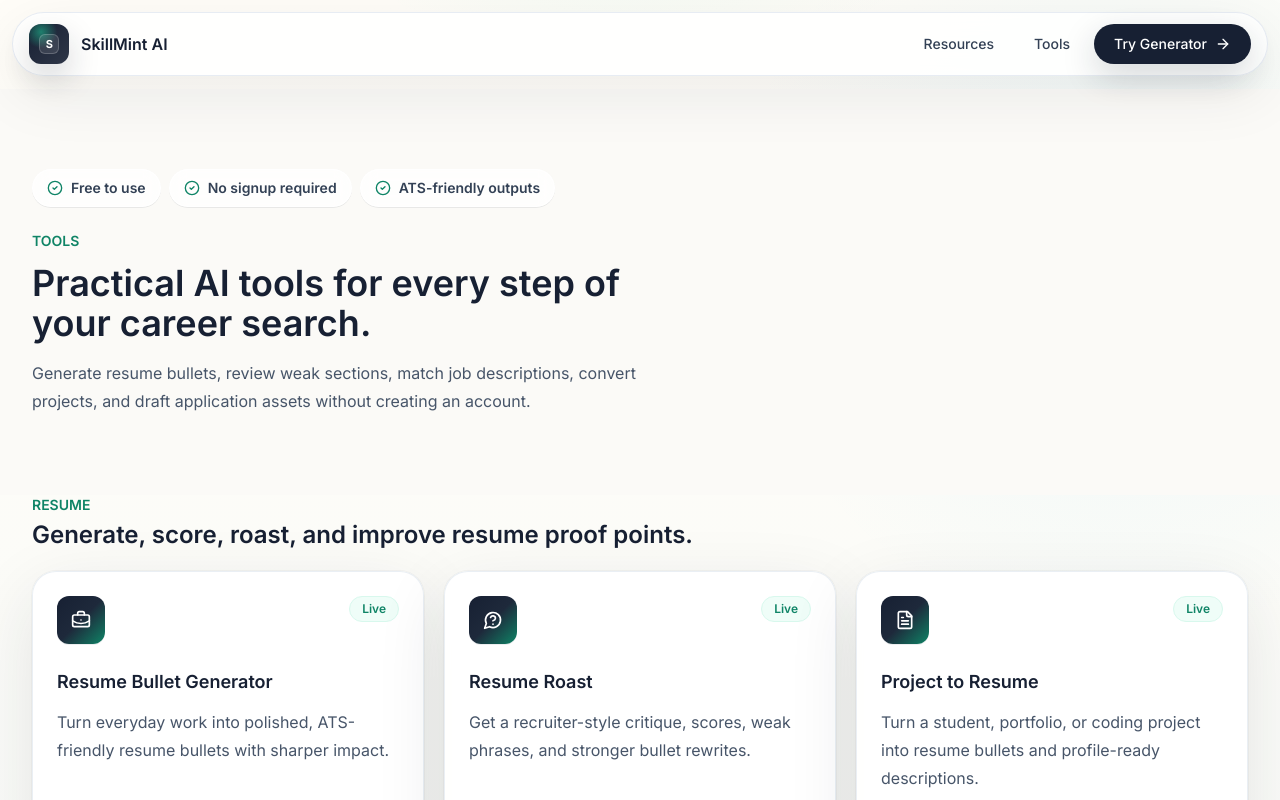
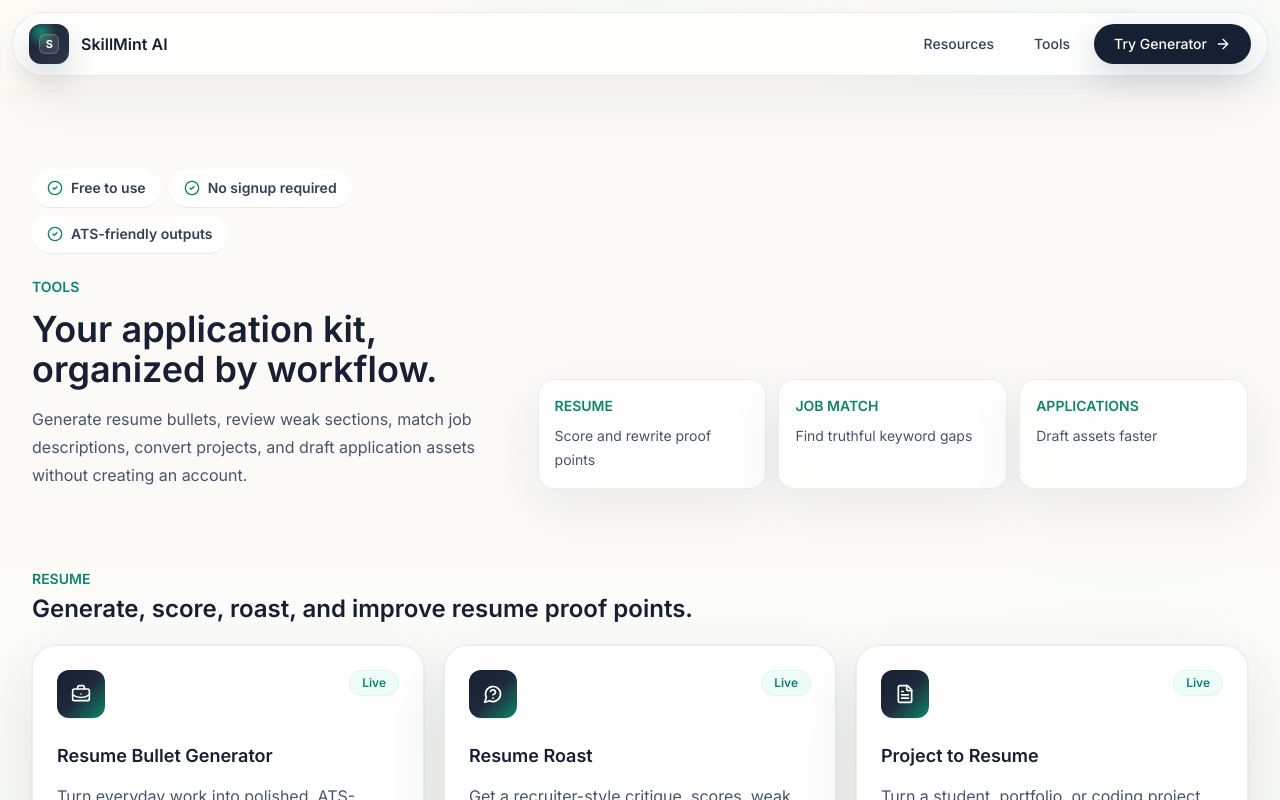
Before and after one commit to sidhesh0706/skillmint-ai, a Next.js app: page /tools in a window 1280 px wide. Shown: the top 800 px of the page. Built offline with nearby package versions, Linux system fonts and the light colour scheme.

Commit message:
Polish cross-page visual system

```diff
--- a/app/globals.css
+++ b/app/globals.css
@@ -76,6 +76,14 @@
 
   .metric-tile {
     @apply rounded-2xl border border-slate-200/75 bg-white/80 p-4 shadow-[0_18px_54px_rgba(23,32,51,0.08)] backdrop-blur;
+  }
+
+  .marquee-track {
+    animation: marquee-slide 28s linear infinite;
+  }
+
+  .feature-marquee {
+    mask-image: linear-gradient(90deg, transparent, black 5%, black 95%, transparent);
   }
 
   .fade-in-up {
@@ -262,10 +270,21 @@
   }
 }
 
+@keyframes marquee-slide {
+  from {
+    transform: translateX(0);
+  }
+
+  to {
+    transform: translateX(-50%);
+  }
+}
+
 @media (prefers-reduced-motion: reduce) {
   .fade-in-up,
   .fade-in-up-delayed,
   .floating-card,
+  .marquee-track,
   .section-reveal,
   .starfield,
   .scan-line::after,
--- a/app/page.tsx
+++ b/app/page.tsx
@@ -141,6 +141,16 @@
   "Software engineers",
   "Data analysts",
   "Career switchers",
+];
+
+const capabilityStripItems = [
+  "Resume scoring",
+  "JD match",
+  "Bullet rewrite",
+  "Keyword gaps",
+  "Project to resume",
+  "Cover letter draft",
+  "LinkedIn headline",
 ];
 
 export const metadata: Metadata = {
@@ -345,18 +355,10 @@
 
       <section className="-mt-4 pb-12 sm:pb-16">
         <div className="container-shell">
-          <div className="overflow-hidden rounded-[1.75rem] bg-ink px-4 py-4 text-white shadow-[0_28px_90px_rgba(23,32,51,0.18)]">
-            <div className="flex min-w-max gap-3 text-sm font-semibold uppercase tracking-[0.18em] text-slate-200">
-              {[
-                "Resume scoring",
-                "JD match",
-                "Bullet rewrite",
-                "Keyword gaps",
-                "Project to resume",
-                "Cover letter draft",
-                "LinkedIn headline",
-              ].map((item) => (
-                <span key={item} className="inline-flex items-center gap-3">
+          <div className="feature-marquee overflow-hidden rounded-[1.75rem] bg-ink px-4 py-4 text-white shadow-[0_28px_90px_rgba(23,32,51,0.18)]">
+            <div className="marquee-track flex w-max gap-3 text-sm font-semibold uppercase tracking-[0.18em] text-slate-200">
+              {[...capabilityStripItems, ...capabilityStripItems].map((item, index) => (
+                <span key={`${item}-${index}`} className="inline-flex items-center gap-3 whitespace-nowrap">
                   {item}
                   <span className="h-1.5 w-1.5 rounded-full bg-mint-300" />
                 </span>
--- a/app/resources/page.tsx
+++ b/app/resources/page.tsx
@@ -106,20 +106,22 @@
       <section className="cosmic-shell py-14 sm:py-20">
         <CelestialBackground intensity="section" />
         <div className="container-shell">
+          <div className="grid gap-8 lg:grid-cols-[0.85fr_1.15fr] lg:items-end">
             <div className="max-w-3xl">
               <p className="mb-4 inline-flex items-center gap-2 rounded-full border border-mint-100 bg-white/80 px-4 py-2 text-sm font-semibold text-mint-700 shadow-line backdrop-blur">
                 <BookOpen className="h-4 w-4 text-mint-700" aria-hidden="true" />
                 Resume resources
               </p>
-            <h1 className="text-4xl font-semibold leading-tight tracking-[-0.025em] text-ink sm:text-5xl">
-              A premium career library for sharper applications.
+              <h1 className="text-4xl font-semibold leading-[1.02] tracking-[-0.04em] text-ink sm:text-6xl">
+                A focused career library for sharper applications.
               </h1>
               <p className="mt-5 max-w-2xl text-lg leading-8 text-slate-600">
                 Browse role-specific examples, action verbs, FAQs, and practical tips for
                 writing stronger resume bullets. Each guide links back to the AI resume
                 bullet generator when you are ready to create your own.
               </p>
-            <div className="mt-6 max-w-2xl rounded-2xl border border-slate-200 bg-white/80 p-3 shadow-soft backdrop-blur">
+            </div>
+            <div className="rounded-[1.75rem] border border-slate-200 bg-white/80 p-3 shadow-soft backdrop-blur">
               <div className="flex min-h-12 items-center gap-3 rounded-xl border border-slate-200 bg-white px-4 text-slate-600">
                 <Search className="h-4 w-4 text-mint-700" aria-hidden="true" />
                 <span className="text-sm">Search by role, goal, project, metric, or ATS keyword</span>
@@ -131,8 +133,7 @@
                   </KeywordChip>
                 ))}
               </div>
-            </div>
-            <div className="mt-7 flex flex-col gap-3 sm:flex-row">
+              <div className="mt-4 grid gap-3 sm:grid-cols-2">
                 <Link href="/tools/resume-bullet-generator" className="button-primary">
                   Generate bullets
                   <Sparkles className="h-4 w-4" aria-hidden="true" />
@@ -140,6 +141,7 @@
                 <Link href="/tools" className="button-secondary">
                   Explore tools
                 </Link>
+              </div>
             </div>
           </div>
         </div>
--- a/app/tools/[slug]/page.tsx
+++ b/app/tools/[slug]/page.tsx
@@ -114,35 +114,39 @@
           ]),
         ]}
       />
-      <div className="hero-glow absolute inset-x-0 top-0 -z-10 h-[30rem]" />
+      <div className="hero-stage absolute inset-x-0 top-0 -z-10 h-[34rem]" />
       <div className="container-shell">
-        <div className="fade-in-up mx-auto max-w-4xl text-center">
-          <p className="inline-flex items-center justify-center rounded-full border border-mint-100 bg-white/80 px-4 py-2 text-sm font-semibold uppercase text-mint-700 shadow-line backdrop-blur">
+        <div className="fade-in-up grid gap-8 lg:grid-cols-[0.86fr_1.14fr] lg:items-end">
+          <div>
+            <p className="inline-flex items-center justify-center rounded-full border border-mint-100 bg-white/[0.82] px-4 py-2 text-sm font-semibold uppercase text-mint-700 shadow-line backdrop-blur">
               {tool.category}
             </p>
-          <h1 className="mt-4 text-4xl font-semibold leading-[1.08] text-ink sm:text-5xl">
+            <h1 className="mt-4 text-5xl font-semibold leading-[0.98] tracking-[-0.045em] text-ink sm:text-6xl">
               {tool.name}
             </h1>
-          <p className="mx-auto mt-4 max-w-3xl text-lg leading-8 text-slate-600">
+            <p className="mt-5 max-w-3xl text-lg leading-8 text-slate-600">
               {tool.longDescription}
             </p>
             <div className="mt-5">
-            <TrustPills centered />
+              <TrustPills />
             </div>
-          <div className="mx-auto mt-6 flex max-w-4xl flex-wrap justify-center gap-2">
+          </div>
+          <div className="rounded-[1.75rem] border border-slate-200 bg-white/[0.84] p-4 shadow-[0_28px_90px_rgba(23,32,51,0.10)] backdrop-blur">
+            <div className="grid gap-3 sm:grid-cols-2">
               {liveToolHighlights.map((highlight) => {
                 const Icon = highlight.icon;
 
                 return (
                   <span
                     key={highlight.label}
-                  className="inline-flex items-center gap-2 rounded-full border border-slate-200 bg-white/85 px-3.5 py-2 text-sm font-semibold text-slate-700 shadow-line backdrop-blur"
+                    className="inline-flex items-center gap-2 rounded-2xl border border-slate-200 bg-white/85 px-3.5 py-3 text-sm font-semibold text-slate-700 shadow-line backdrop-blur"
                   >
                     <Icon className="h-4 w-4 text-mint-700" aria-hidden="true" />
                     {highlight.label}
                   </span>
                 );
               })}
+            </div>
           </div>
         </div>
 
--- a/app/tools/page.tsx
+++ b/app/tools/page.tsx
@@ -78,14 +78,30 @@
       <section className="cosmic-shell py-14 sm:py-20">
         <CelestialBackground intensity="section" />
         <div className="container-shell">
+          <div className="grid gap-8 lg:grid-cols-[0.8fr_1.2fr] lg:items-end">
+            <div>
               <div className="mb-6">
                 <TrustPills />
               </div>
               <SectionHeading
                 eyebrow="Tools"
-            title="Practical AI tools for every step of your career search."
+                title="Your application kit, organized by workflow."
                 description="Generate resume bullets, review weak sections, match job descriptions, convert projects, and draft application assets without creating an account."
               />
+            </div>
+            <div className="grid gap-3 sm:grid-cols-3">
+              {[
+                ["Resume", "Score and rewrite proof points"],
+                ["Job match", "Find truthful keyword gaps"],
+                ["Applications", "Draft assets faster"],
+              ].map(([title, description]) => (
+                <div key={title} className="metric-tile">
+                  <p className="text-sm font-semibold uppercase text-mint-700">{title}</p>
+                  <p className="mt-2 text-sm leading-6 text-slate-600">{description}</p>
+                </div>
+              ))}
+            </div>
+          </div>
         </div>
       </section>
 
```
Lines whose indentation alone changed are shown as unchanged.
